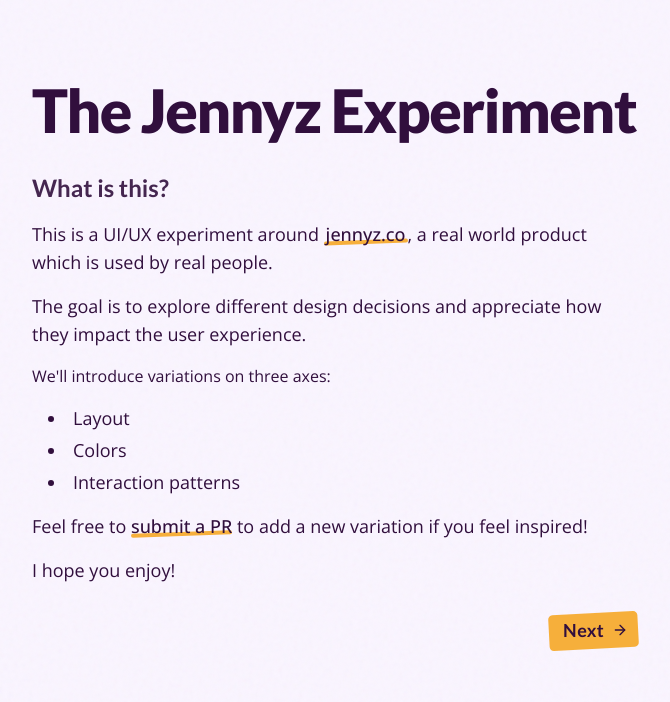
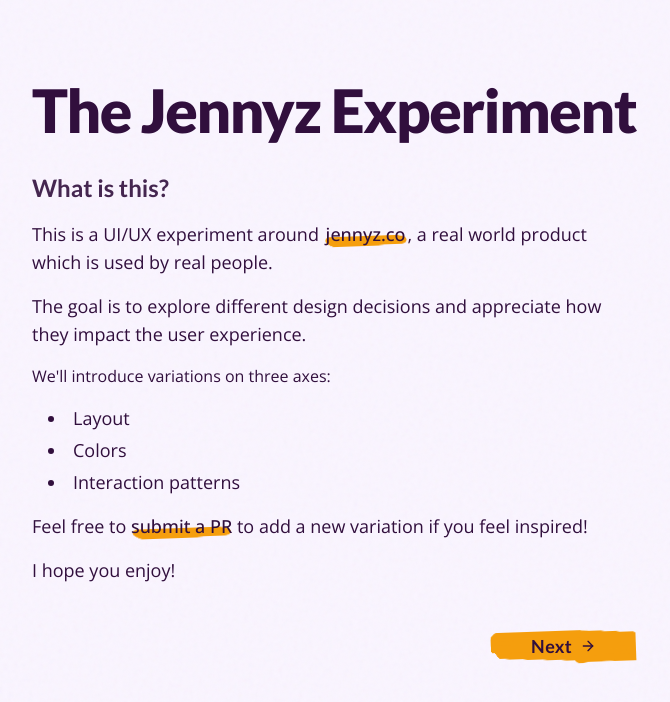
Before and after one commit to MayasHaddad/the-jennyz-experiment, a Next.js app: page / in a window 1280 px wide. Shown: the top 702 px of the page, without its empty margins (280-950 px from the left). Built offline with nearby package versions, Linux system fonts and the light colour scheme.

Commit message:
feat: improve style around buttons and links

```diff
--- a/src/app/globals.css
+++ b/src/app/globals.css
@@ -61,7 +61,7 @@
     --accent-blue: #38bdf8;
     --accent-green: #57F287;
     --accent-purple: #c084fc;
-    --accent-yellow: #ffcc00;
+    --accent-yellow: #a08304;
     --accent-red: #ff0000;
     --accent-text: #9CA3AF;
   }
--- a/src/app/page.tsx
+++ b/src/app/page.tsx
@@ -23,7 +23,19 @@
                 rel="noopener noreferrer"
               >
                 <span className="relative z-10 px-0.5">jennyz.co</span>
-                <span className="absolute bottom-1 left-0 -z-10 h-1 w-full -rotate-2 rounded-sm bg-accent-yellow/80 transition-all duration-300 ease-in-out group-hover:-bottom-1 group-hover:-left-1 group-hover:h-[120%] group-hover:w-[105%] group-hover:-rotate-3 group-hover:scale-105"></span>
+                <span className="absolute bottom-0 left-0 -z-10 flex h-full w-full items-end justify-center">
+                   <svg
+                      viewBox="0 0 100 20"
+                      className="h-[60%] w-[110%] -rotate-2 text-accent-yellow/70 transition-all duration-300 group-hover:h-[80%] group-hover:w-[120%] group-hover:-rotate-1 group-hover:scale-110"
+                      preserveAspectRatio="none"
+                      xmlns="http://www.w3.org/2000/svg"
+                    >
+                      <g filter="url(#paint-flow)" fill="currentColor">
+                        <path d="M5,10 Q50,5 95,12" stroke="currentColor" strokeWidth="12" strokeLinecap="round" />
+                         <path d="M10,15 Q50,18 90,12" stroke="currentColor" strokeWidth="8" strokeLinecap="round" />
+                      </g>
+                    </svg>
+                </span>
               </a>
               {", "}a real world product which is used by real people.
             </p>
@@ -46,7 +58,19 @@
                 rel="noopener noreferrer"
               >
                 <span>{"submit a PR"}</span>
-                <span className="absolute bottom-1 left-0 -z-10 h-1 w-full -rotate-2 rounded-sm bg-accent-yellow/80 transition-all duration-300 ease-in-out group-hover:-bottom-1 group-hover:-left-1 group-hover:h-[120%] group-hover:w-[105%] group-hover:-rotate-3 group-hover:scale-105"></span>
+                 <span className="absolute bottom-0 left-0 -z-10 flex h-full w-full items-end justify-center">
+                   <svg
+                      viewBox="0 0 100 20"
+                      className="h-[60%] w-[110%] -rotate-2 text-accent-yellow/70 transition-all duration-300 group-hover:h-[80%] group-hover:w-[120%] group-hover:-rotate-1 group-hover:scale-110"
+                      preserveAspectRatio="none"
+                      xmlns="http://www.w3.org/2000/svg"
+                    >
+                      <g filter="url(#paint-flow)" fill="currentColor">
+                        <path d="M5,10 Q50,5 95,12" stroke="currentColor" strokeWidth="12" strokeLinecap="round" />
+                         <path d="M10,15 Q50,18 90,12" stroke="currentColor" strokeWidth="8" strokeLinecap="round" />
+                      </g>
+                    </svg>
+                </span>
               </a>
               <span>{" to add a new variation if you feel inspired!"}</span>
             </p>
@@ -56,13 +80,53 @@
           <div className="ml-auto">
             <Link
               href="/variations"
-              className="group relative inline-block px-2 py-0 font-display text-lg font-bold tracking-wide text-foreground"
+              className="group relative inline-flex items-center justify-center px-10 py-3 font-display text-lg font-bold tracking-wide text-foreground"
             >
-              <span className="relative z-10 flex items-center gap-2">
+              <span className="relative z-10 flex items-center gap-2 pt-1">
                 Next
                 <ArrowRight className="h-4 w-4 transition-transform group-hover:translate-x-1" />
               </span>
-              <span className="absolute -bottom-1 -left-1 -z-10 h-[120%] w-[105%] -rotate-3 scale-105 rounded-sm bg-accent-yellow/80"></span>
+
+              {/* Organic Paint Brush Stroke */}
+              <div className="absolute inset-0 -z-10 flex items-center justify-center pointer-events-none">
+                <svg
+                  viewBox="0 0 300 100"
+                  className="h-[120%] w-[150%] -rotate-2 text-accent-yellow translate-y-[10%]"
+                  preserveAspectRatio="none"
+                  xmlns="http://www.w3.org/2000/svg"
+                >
+                  <defs>
+                    {/* "Gooey" filter to merge separate strokes into a single organic paint blob */}
+                    <filter id="paint-flow">
+                      <feGaussianBlur in="SourceGraphic" stdDeviation="2.5" result="blur" />
+                      <feColorMatrix
+                        in="blur"
+                        mode="matrix"
+                        values="1 0 0 0 0  0 1 0 0 0  0 0 1 0 0  0 0 0 16 -8"
+                        result="goo"
+                      />
+                      <feComposite in="SourceGraphic" in2="goo" operator="atop" />
+                    </filter>
+                  </defs>
+
+                  <g filter="url(#paint-flow)" fill="currentColor">
+                    {/* Main body strokes - thick and overlapping */}
+                    <path d="M10,35 Q150,30 290,38 T10,35" stroke="currentColor" strokeWidth="25" strokeLinecap="round" />
+                    <path d="M20,50 Q160,45 280,55 T20,50" stroke="currentColor" strokeWidth="20" strokeLinecap="round" />
+                    <path d="M15,42 Q155,42 295,40 T15,42" stroke="currentColor" strokeWidth="18" strokeLinecap="round" />
+
+                    {/* Detail strokes to add irregularity and "dry" look at edges */}
+                    <path d="M10,25 Q100,28 180,24" stroke="currentColor" strokeWidth="8" strokeLinecap="round" />
+                    <path d="M180,65 Q240,62 290,60" stroke="currentColor" strokeWidth="10" strokeLinecap="round" />
+                    <path d="M5,45 Q80,45 120,48" stroke="currentColor" strokeWidth="12" strokeLinecap="round" />
+
+                    {/* Trailing lines for the dry brush effect on the right */}
+                    <path d="M260,30 L295,28" stroke="currentColor" strokeWidth="4" strokeLinecap="round" />
+                    <path d="M270,55 L300,58" stroke="currentColor" strokeWidth="5" strokeLinecap="round" />
+                    <path d="M265,42 L298,44" stroke="currentColor" strokeWidth="6" strokeLinecap="round" />
+                  </g>
+                </svg>
+              </div>
             </Link>
           </div>
         </div>
--- a/src/app/variations/page.tsx
+++ b/src/app/variations/page.tsx
@@ -44,7 +44,31 @@
           className="group relative inline-block font-medium text-foreground"
         >
           <span>The Jennyz Experiment</span>
-          <span className="absolute bottom-1 left-0 -z-10 h-1 w-full -rotate-1 rounded-sm bg-accent-yellow/80 transition-all duration-300 ease-in-out group-hover:-bottom-1 group-hover:-left-1 group-hover:h-[120%] group-hover:w-[105%] group-hover:-rotate-2 group-hover:scale-105"></span>
+          <span className="absolute bottom-0 left-0 -z-10 flex h-full w-full items-end justify-center">
+            <svg
+              viewBox="0 0 100 20"
+              className="h-[60%] w-[110%] -rotate-2 text-accent-yellow/70 transition-all duration-300 group-hover:h-[80%] group-hover:w-[120%] group-hover:-rotate-1 group-hover:scale-110"
+              preserveAspectRatio="none"
+              xmlns="http://www.w3.org/2000/svg"
+            >
+              <defs>
+                <filter id="paint-flow-variations">
+                  <feGaussianBlur in="SourceGraphic" stdDeviation="2.5" result="blur" />
+                  <feColorMatrix
+                    in="blur"
+                    mode="matrix"
+                    values="1 0 0 0 0  0 1 0 0 0  0 0 1 0 0  0 0 0 16 -8"
+                    result="goo"
+                  />
+                  <feComposite in="SourceGraphic" in2="goo" operator="atop" />
+                </filter>
+              </defs>
+              <g filter="url(#paint-flow-variations)" fill="currentColor">
+                <path d="M5,10 Q50,5 95,12" stroke="currentColor" strokeWidth="12" strokeLinecap="round" />
+                <path d="M10,15 Q50,18 90,12" stroke="currentColor" strokeWidth="8" strokeLinecap="round" />
+              </g>
+            </svg>
+          </span>
         </Link>
         <h1 className="font-display text-4xl font-extrabold tracking-tight text-foreground sm:text-5xl">
           Select a Variation
```
